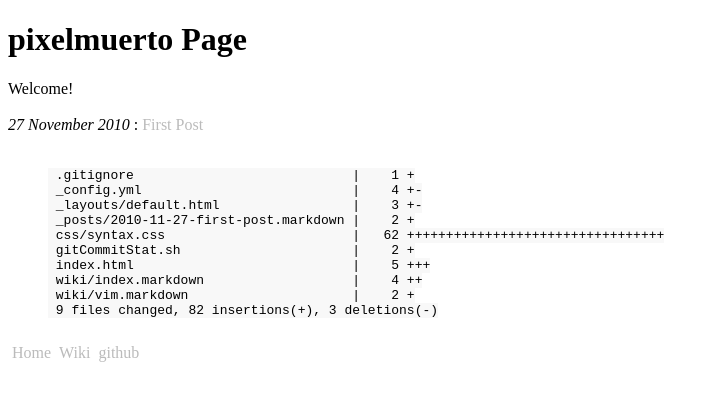
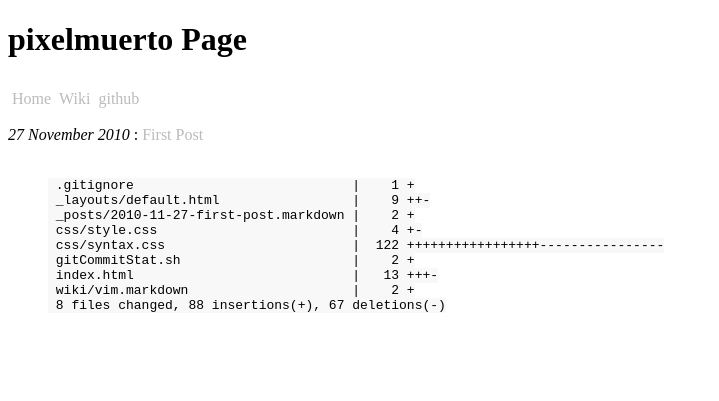
Before and after one commit to pixelmuerto/pixelmuerto.github.com, a Jekyll site: the page built from index.html, in a window 1280 px wide. Shown: the top 401 px of the page, without its empty margins (0-719 px from the left). Built offline with Jekyll 4.4.1, drawn with Linux system fonts in a browser that asks for light colours; Markdown is read by kramdown in place of the engine named in the settings.

Commit message:
los links al cuello

```diff
--- a/_includes/gitDiffStat.markdown
+++ b/_includes/gitDiffStat.markdown
@@ -1,10 +1,9 @@
  .gitignore                            |    1 +
- _config.yml                           |    4 +-
- _layouts/default.html                 |    3 +-
+ _layouts/default.html                 |    9 ++-
  _posts/2010-11-27-first-post.markdown |    2 +
- css/syntax.css                        |   62 +++++++++++++++++++++++++++++++++
+ css/style.css                         |    4 +-
+ css/syntax.css                        |  122 +++++++++++++++++----------------
  gitCommitStat.sh                      |    2 +
- index.html                            |    5 +++
- wiki/index.markdown                   |    4 ++
+ index.html                            |   13 +++-
  wiki/vim.markdown                     |    2 +
- 9 files changed, 82 insertions(+), 3 deletions(-)
+ 8 files changed, 88 insertions(+), 67 deletions(-)
--- a/_layouts/default.html
+++ b/_layouts/default.html
@@ -8,12 +8,15 @@
 
 <body>
 <h1>{{ page.title }}</h1>
-	{{ content }}
-
-<div id="footer">
+<div id="cuello">
 	<div><a href="/">Home</a></div>
 	<div><a href="/wiki">Wiki</a></div>
 	<div><a href="http://github.com/pixelmuerto">github</a></div>
 </div>
+<div style="clear:both;"></div>
+	{{ content }}
+
+<div id="footer">
+</div>
 </body>
 </html>
--- a/css/style.css
+++ b/css/style.css
@@ -1,5 +1,5 @@
 .fondogris {background-color:#fff;}
 .postEnlace a {text-decoration:none;color:#bbb;}
-#footer div {float:left;margin:10px 4px 0px 4px;}
-#footer div a {text-decoration:none;color:#bbb;}
+#cuello div {float:left;margin:10px 4px 0px 4px;}
+#cuello div a {text-decoration:none;color:#bbb;}
 #code {background-color:#bbb;}
--- a/index.html
+++ b/index.html
@@ -2,9 +2,6 @@
 layout: default
 title : pixelmuerto Page
 ---
-
-Welcome!
-<br/>
 <br/>
 {% for post in site.posts limits:5 %}
 	<div class="postEnlace">
@@ -16,3 +13,10 @@ Welcome!
 {% highlight diff %}
 {% include gitDiffStat.markdown %}
 {% endhighlight %}
+<br />
+<!--
+{{ site.categories | size}}
+{% for category in site.categories %}
+	<a name="{{ category | first }}">{{ category | first }}</a>
+{% endfor %}
+-->
--- a/wiki/index.markdown
+++ b/wiki/index.markdown
@@ -3,7 +3,3 @@ layout: default
 title : Wiki
 ---
 [vim](/wiki/vim)
-{% for category in sites.categories %}
-	<a name="{{ category | first }}">{{ category | first }}</a>
-{% endfor %}
-{{ site.categories | size}}
```
